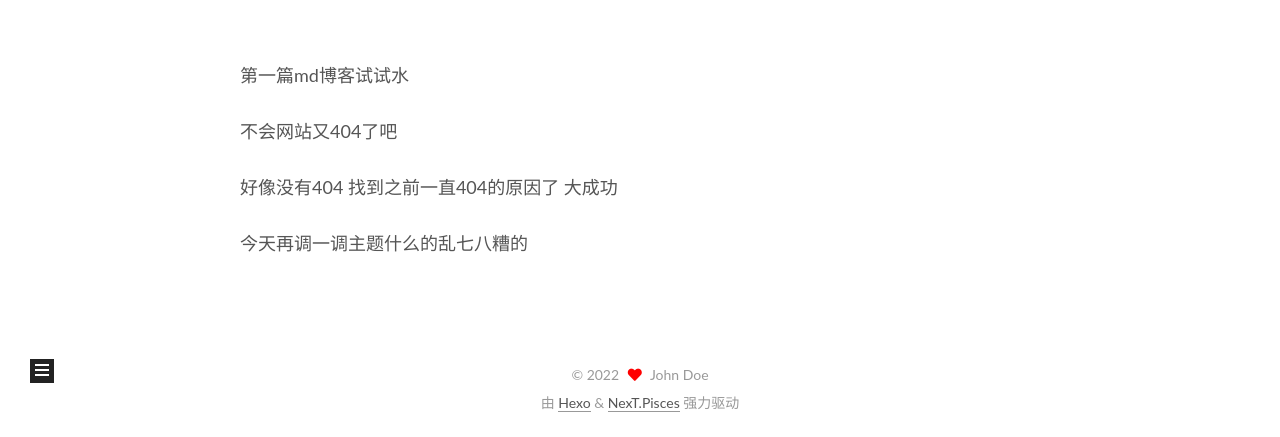
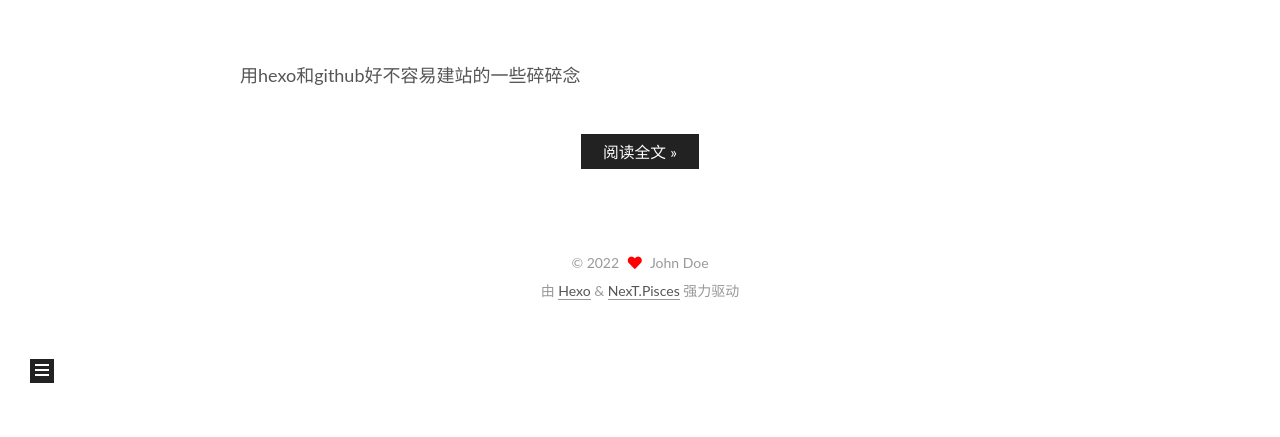
Before and after one commit to KillingCommendatore/KillingCommendatore.github.io, a plain HTML site: page index.html in a window 1280 px wide. Shown: the part 372-809 px from the top of the page. Drawn offline with Linux system fonts and the light colour scheme.

Commit message:
Site updated: 2022-06-27 23:20:10

```diff
--- a/index.html
+++ b/index.html
@@ -180,7 +180,7 @@
               <span class="post-meta-item-text">发表于</span>
 
 
-              <time title="创建时间：2022-06-27 22:46:43 / 修改时间：22:55:30" itemprop="dateCreated datePublished" datetime="2022-06-27T22:46:43+08:00">2022-06-27</time>
+              <time title="创建时间：2022-06-27 22:46:43 / 修改时间：23:16:00" itemprop="dateCreated datePublished" datetime="2022-06-27T22:46:43+08:00">2022-06-27</time>
             </span>
 
 
@@ -194,10 +194,14 @@
     <div class="post-body" itemprop="articleBody">
 
 
-          <p>第一篇md博客试试水</p>
-<p>不会网站又404了吧</p>
-<p>好像没有404 找到之前一直404的原因了 大成功</p>
-<p>今天再调一调主题什么的乱七八糟的</p>
+          <p>用hexo和github好不容易建站的一些碎碎念</p>
+          <!--noindex-->
+            <div class="post-button">
+              <a class="btn" href="/2022/06/27/Hello-World/">
+                阅读全文 &raquo;
+              </a>
+            </div>
+          <!--/noindex-->
 
 
     </div>
```
Also changed, not shown: 2022/06/27/hello-world/index.html (+7 -4 lines).
